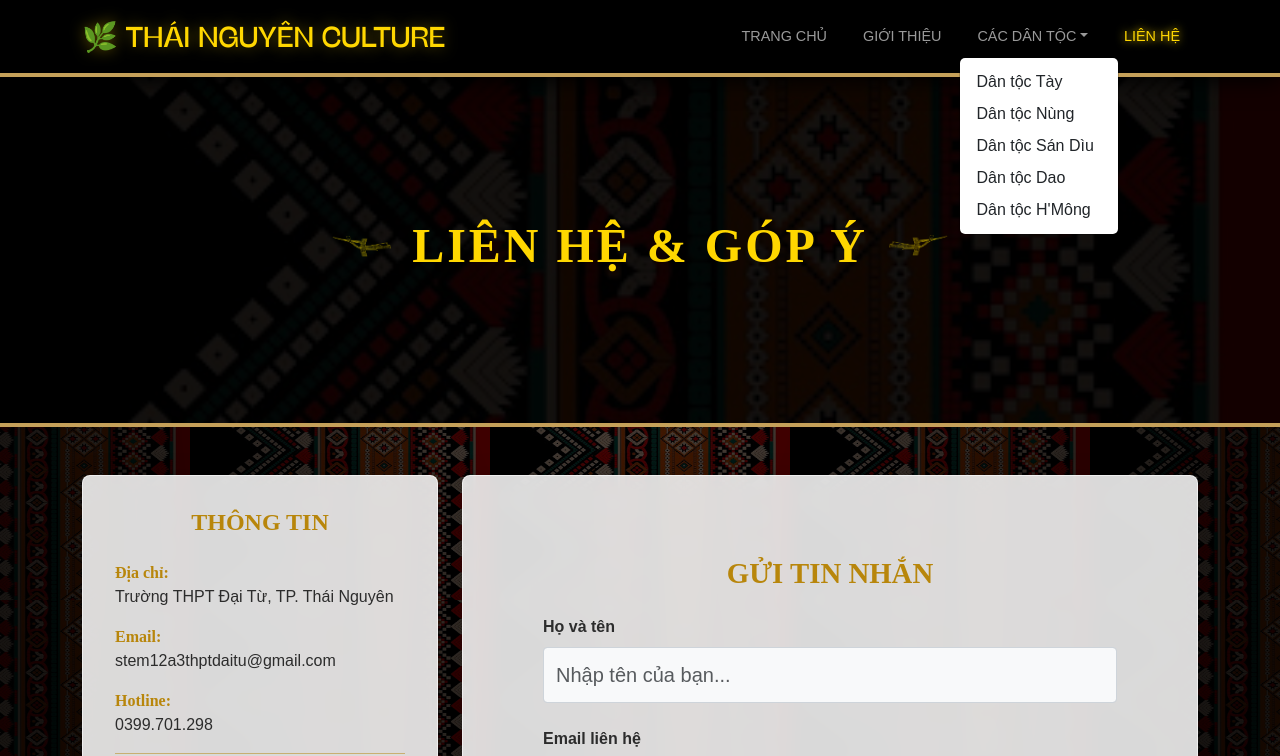
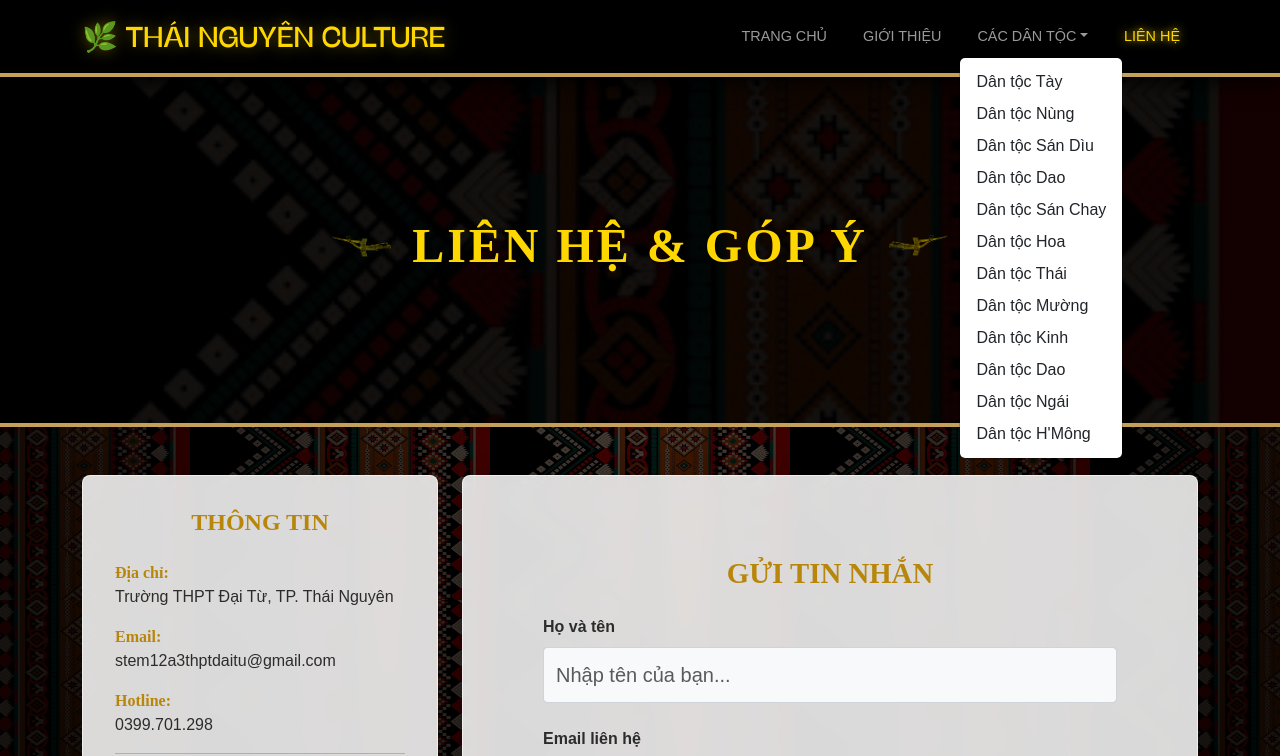
Before and after one commit to stem12a3thptdaitu-hue/dantocthainguyen, a plain HTML site: page lien-he.html in a window 1280 px wide. Both pictures are taken after a click on the link "CÁC DÂN TỘC". Shown: the top 756 px of the page. Drawn offline with nearby package versions, Linux system fonts and the light colour scheme.

Commit message:
Update lien-he.html

```diff
--- a/lien-he.html
+++ b/lien-he.html
@@ -25,6 +25,13 @@
                             <li><a class="dropdown-item" href="dan-toc-nung.html">Dân tộc Nùng</a></li>
                             <li><a class="dropdown-item" href="dan-toc-san-diu.html">Dân tộc Sán Dìu</a></li>
                             <li><a class="dropdown-item" href="dan-toc-dao.html">Dân tộc Dao</a></li>
+                            <li><a class="dropdown-item" href="dan-toc-san-diu.html">Dân tộc Sán Chay</a></li>
+                             <li><a class="dropdown-item" href="dan-toc-san-diu.html">Dân tộc Hoa</a></li>
+                             <li><a class="dropdown-item" href="dan-toc-san-diu.html">Dân tộc Thái</a></li>
+                             <li><a class="dropdown-item" href="dan-toc-san-diu.html">Dân tộc Mường</a></li>
+                             <li><a class="dropdown-item" href="dan-toc-san-diu.html">Dân tộc Kinh</a></li>
+                            <li><a class="dropdown-item" href="dan-toc-dao.html">Dân tộc Dao</a></li>
+                             <li><a class="dropdown-item" href="dan-toc-san-diu.html">Dân tộc Ngái</a></li>
                             <li><a class="dropdown-item" href="dan-toc-hmong.html">Dân tộc H'Mông</a></li>
                         </ul>
                     </li>
```
